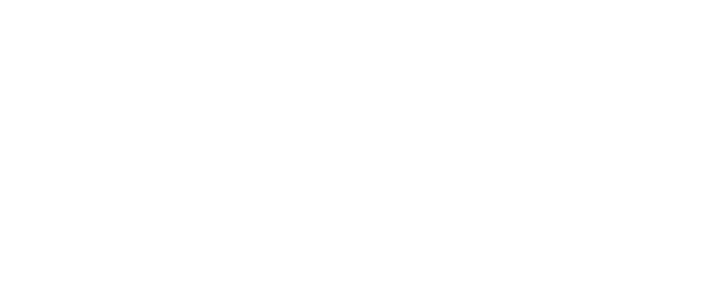
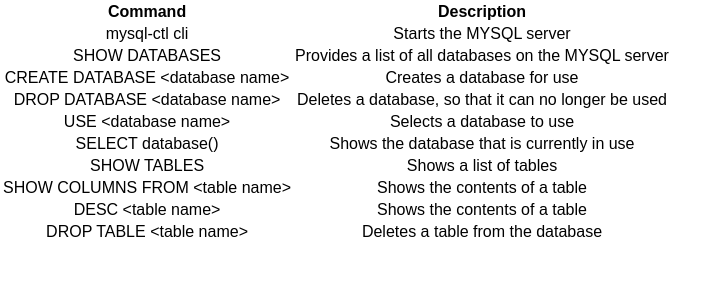
Before and after one commit to ghigbie/mysql-commands, a React (Create React App) app: page / in a window 1280 px wide. Shown: the top 300 px of the page, without its empty margins (0-726 px from the left). Built offline with nearby package versions, Linux system fonts and the light colour scheme.

Commit message:
Change data to state

```diff
--- a/src/App.js
+++ b/src/App.js
@@ -2,15 +2,21 @@
 import logo from './logo.svg';
 import './App.css';
 
-// import './components/Header/Header';
-// import './components/MainContent/MainContent';
-// import './components/Table/Table';
+import generalCommands from './services/dataService.js';
+import Header from './components/Header/Header';
+import MainContent from './components/MainContent/MainContent';
+import Table from './components/Table/Table';
 
 class App extends Component {
+
+  state =  {
+    generalCommands: generalCommands
+  }
+
   render() {
     return (
       <div className="App">
-
+        <Table generalCommands={this.state.generalCommands}/>
       </div>
     );
   }
--- a/src/components/MainContent/MainContent.js
+++ b/src/components/MainContent/MainContent.js
@@ -1,5 +1,5 @@
 import React, { Component } from 'react';
-import './MainContentcss';
+import './MainContent.css';
 
 class MainContent extends Component{
     render(){
--- a/src/components/Table/Table.js
+++ b/src/components/Table/Table.js
@@ -0,0 +1,25 @@
+import React, { Component } from 'react';
+import './Table.css';
+
+class Table extends Component{
+    render(){
+        return(
+            <div>
+                <table>
+                    <tr>
+                        <th>Command</th>
+                        <th>Description</th>
+                    </tr>
+                    {this.props.generalCommands.map((command, index) => (
+                        <tr key={index}>
+                            <td>{command.command}</td>
+                            <td>{command.description}</td>
+                        </tr>
+                    ))}
+                </table>
+            </div>
+        );
+    }
+}
+
+export default Table;
--- a/src/services/DataService.js
+++ b/src/services/dataService.js
@@ -1,3 +1,4 @@
+//this can be restructured as one big object with allof the arrays as props of the object
 const generalCommands = [
     {
         command: 'mysql-ctl cli',
@@ -51,3 +52,10 @@
         description: 'Shows all data in a table'
     }
 };
+
+const allCommands = {
+    generalCommands: generalCommands,
+    insertingData: insertingData
+};
+
+export default generalCommands;
```
